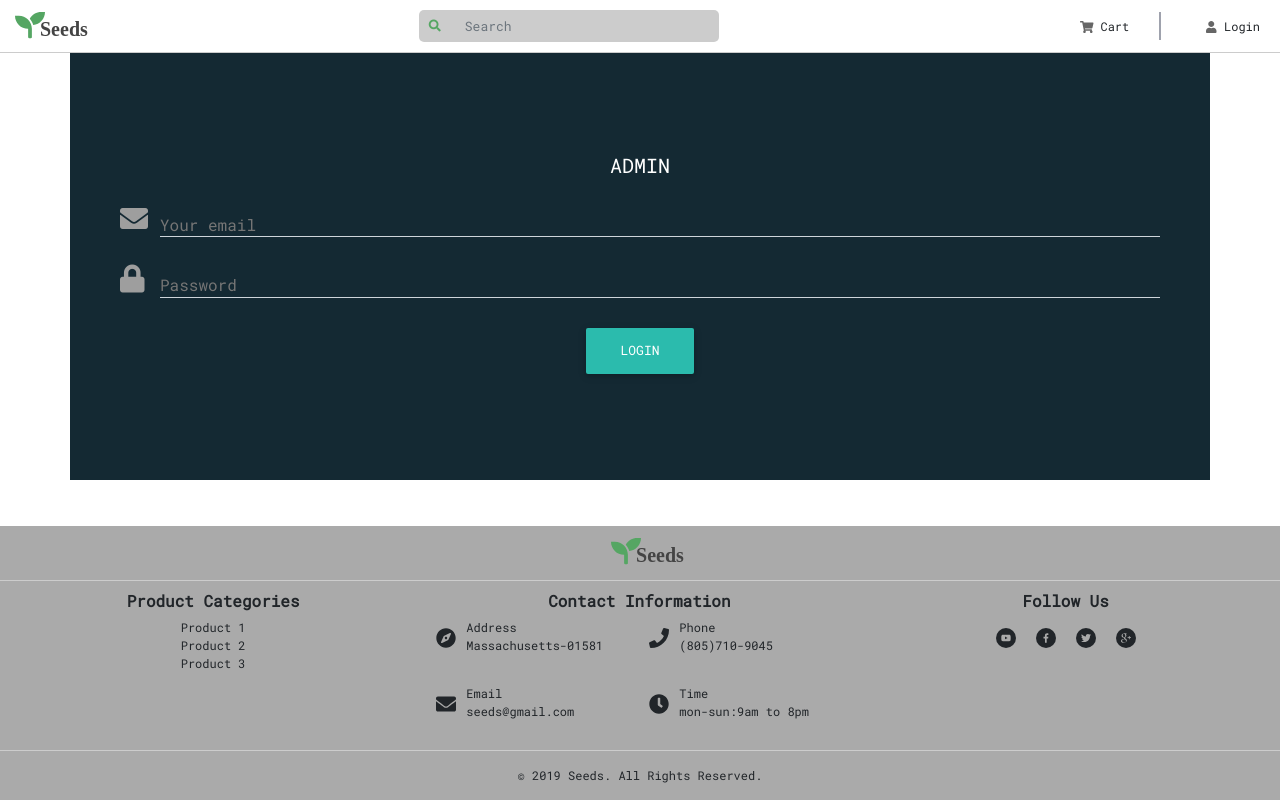
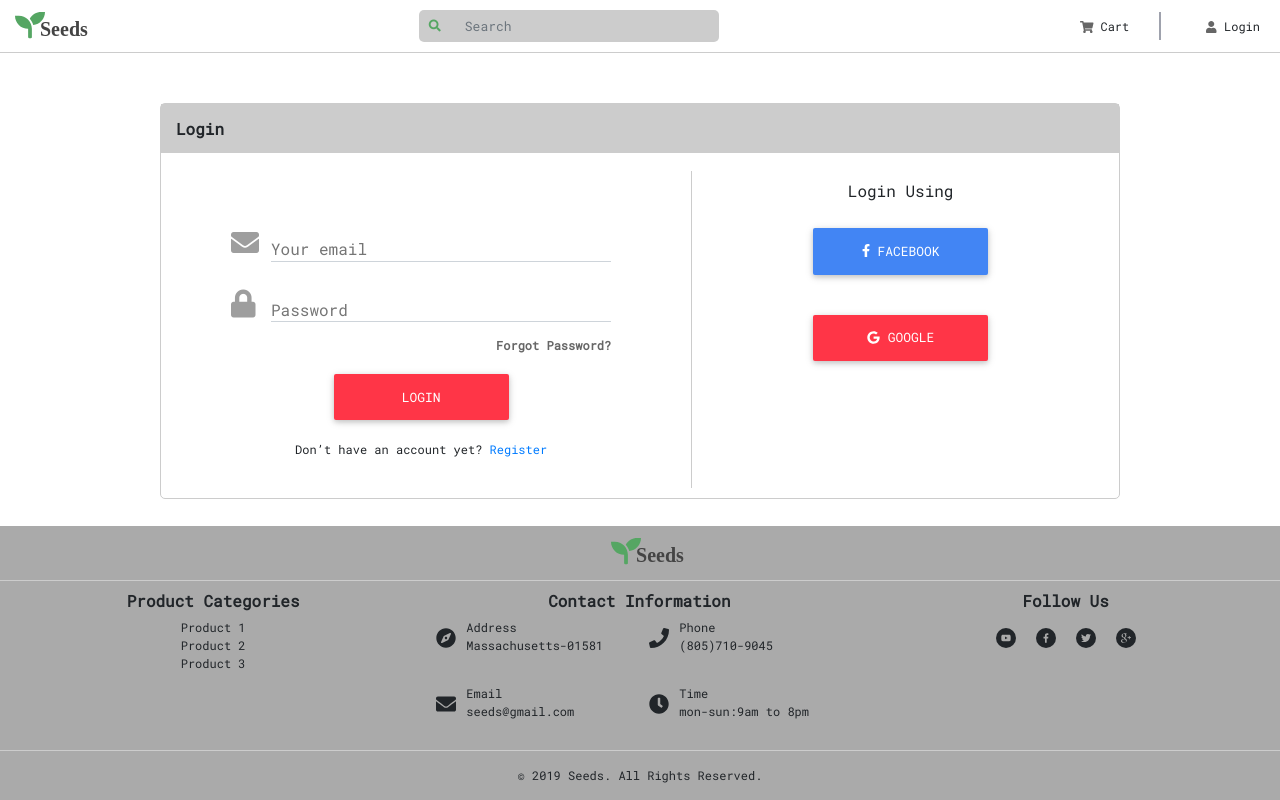
Before and after one commit to ambikarajesh/Seeds, a React (Create React App) app in the folder client/: page /login in a window 1280 px wide. Built offline with nearby package versions, Linux system fonts and the light colour scheme; no server answers.

Commit message:
added forgot pwd, register and some align

```diff
--- a/client/package.json
+++ b/client/package.json
@@ -4,6 +4,7 @@
   "private": true,
   "dependencies": {
     "@fortawesome/fontawesome-svg-core": "^1.2.24",
+    "@fortawesome/free-brands-svg-icons": "^5.11.2",
     "@fortawesome/free-solid-svg-icons": "^5.11.1",
     "@fortawesome/react-fontawesome": "^0.1.4",
     "axios": "^0.19.0",
--- a/client/src/assets/css/styles.css
+++ b/client/src/assets/css/styles.css
@@ -177,16 +177,52 @@ div > .toolbar_profile_container{
 
     /* LOGIN */
     .login_container{
-        width:100%;
-        height: 100%;
-        padding:100px 50px;
-        background-color: rgba(20, 41, 51,1);
-        color:#fff;
+        width:75%;
+        border:1px solid #ccc;
+        border-radius: 5px 5px;
+        margin:50px auto;
+    }
+    .page_title{
+        background-color: #ccc;
+        padding: 15px;
+        font-weight: bold;
+    }
+    .login_types{
+        display:flex;
     }
     .form_wrapper{
-        margin:0 auto;
-        width:100%;
+        padding:20px;
+        width:50%;
+        margin:20px 50px;
+
     }
+    .pwd_href{
+        float: right;
+        color:#666;
+        font-weight: bold;
+        margin-top: -10px;
+    }
+    .pwd_href:hover{
+        color:#666;
+    }
+    .text_center{
+        clear: both;
+        text-align: center;
+    }
+    .button{
+        width:175px;
+        margin: 20px auto;
+    }
+    .login_fb_goo_btn{
+        width: 50%;
+        border-left:1px solid #ccc;
+        display: flex;
+        flex-direction: column;
+        margin:10px;
+        align-items: center;
+        padding:10px;
+    }
+
     .right_error_alert{
         color:red;
         text-align: right;
@@ -230,4 +266,16 @@ div > .toolbar_profile_container{
     footer > div > div {
         width: 100%;
     }
+    .login_types{
+        display:block;
+    }
+    .form_wrapper{
+        width:100%;
+        padding:10px;
+        margin:0;
+    }
+    .login_fb_goo_btn{
+        width:100%;
+        border:none;
+    }
   }
--- a/client/src/components/Login/index.js
+++ b/client/src/components/Login/index.js
@@ -1,7 +1,8 @@
 import React from "react";
-import { MDBContainer, MDBBtn, MDBInput } from 'mdbreact';
-import Zoom from 'react-reveal/Zoom';
-import Dialog from '@material-ui/core/Dialog';
+import { MDBBtn, MDBInput } from 'mdbreact';
+import { FontAwesomeIcon } from '@fortawesome/react-fontawesome';
+import {faFacebookF, faGoogle} from '@fortawesome/free-brands-svg-icons';
+import {Link} from 'react-router-dom';
 import {updateInput, generateData, validateForm, clearInputs} from '../Utils/updateForm';
 // import * as actionCreators from '../../../store/actions';
 class Login extends React.Component {
@@ -95,10 +96,10 @@ class Login extends React.Component {
             return errorMsg;
         }
         return (
-          <MDBContainer className='login_container'>
-                <Zoom duration={2000}>
+            <div className='login_container'>
+                <h6 className='page_title'>Login</h6>
+                <div className='login_types'>
                     <form className='form_wrapper'>
-                        <p className="h5 text-center mb-4">ADMIN</p>
                         {!this.state.formValid ?showError(this.state.formValidErr, this.state.formValid, 'center'): showError(this.state.formValidErr, this.state.formValid, 'center')}
                         <div className="grey-text">
                             {Object.keys(this.state.inputs).map((input, index)=>{
@@ -112,18 +113,29 @@ class Login extends React.Component {
                                                 onBlur={(event)=>this.inputHandler({event, name:this.state.inputs[input].config.name, blur:true})}
                                                 onChange={(event)=>this.inputHandler({event, name:this.state.inputs[input].config.name})}
                                                 key={index}
-                                                style={{color:'#fff'}}
+                                                style={{color:'#666'}}
                                             />
                                             {showError(this.state.inputs[input].validationMsg, this.state.inputs[input].valid, "right")}
                                         </div>)
                             })}
                         </div>
-                        <div className="text-center">
-                        <MDBBtn style={{backgroundColor:'#43DDE0'}} onClick = {this.submitHandler}>Login</MDBBtn>
+                        <Link to='/forgotpassword' className='pwd_href'>Forgot Password?</Link>
+                        <div className='text_center'>
+                            <MDBBtn className='button' color="danger" onClick = {this.submitHandler}>Login</MDBBtn>
+                            <div>Don’t have an account yet?  <Link to='/register'>Register</Link></div>
                         </div>
                     </form>
-                    </Zoom>
-            </MDBContainer>
+                    <div className='login_fb_goo_btn'>
+                        <h6>Login Using</h6>
+                        <MDBBtn  color="primary" className='button'>
+                            <FontAwesomeIcon icon={faFacebookF} size="1x" style = {{color:'#fff'}}/> Facebook
+                        </MDBBtn>
+                        <MDBBtn  color="danger" className='button'>
+                            <FontAwesomeIcon icon={faGoogle} size="1x" style = {{color:'#fff'}}/> Google
+                        </MDBBtn>
+                    </div>
+                </div>
+            </div>
         );
     }
 };
```
Also changed, not shown: 1 other file (tests, documents, lock files or other folders).
